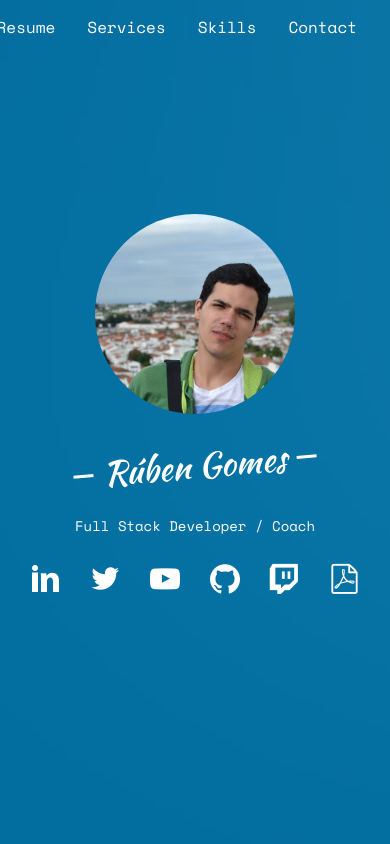
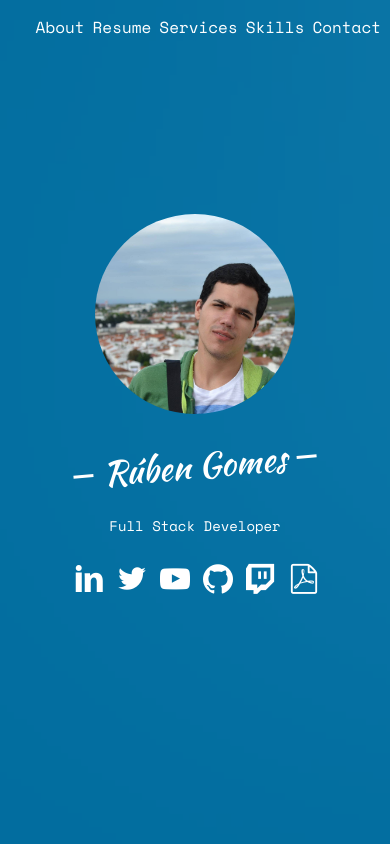
Before and after one commit to rubengomex/rubengomex.github.io, a plain HTML site: page index.html in a window 390 px wide. Shown: the top 844 px of the page. Drawn offline with nearby package versions, Linux system fonts and the light colour scheme; files whose address does not match are found by name.

Commit message:
Add responsible design for smaller devices on hero section

```diff
--- a/css/style.css
+++ b/css/style.css
@@ -202,6 +202,7 @@ figure {
   background: #fff;
   margin-right: -30px;
 }
+
 @media screen and (max-width: 768px) {
   #fh5co-header .display-tc h1,
   .fh5co-cover .display-tc h1 {
@@ -235,6 +236,18 @@ figure {
     text-decoration: none;
   }
 }
+
+@media screen and (max-width: 480px) {
+  #fh5co-header .navbar > li {
+    margin-right: 0.5em;
+  }
+
+  #fh5co-header .display-tc .fh5co-social-icons li a,
+  .fh5co-cover .display-tc .fh5co-social-icons li a {
+    padding: 0 0 0 0.2em;
+  }
+}
+
 #fh5co-header .display-tc h2,
 .fh5co-cover .display-tc h2 {
   font-size: 20px;
--- a/index.html
+++ b/index.html
@@ -57,7 +57,7 @@
 						<div class="display-tc js-fullheight animate-box" data-animate-effect="fadeIn">
 							<div class="profile-thumb"></div>
 							<h1><span>Rúben Gomes</span></h1>
-							<h3><span> Full Stack Developer / Coach</span></h3>
+							<h3><span> Full Stack Developer</span></h3>
 							<p>
 								<ul class="fh5co-social-icons">
 									<li><a href="https://www.linkedin.com/in/rúben-gomes-a48003b4/" target="blank"><i class="icon-linkedin2"></i></a></li>
```
